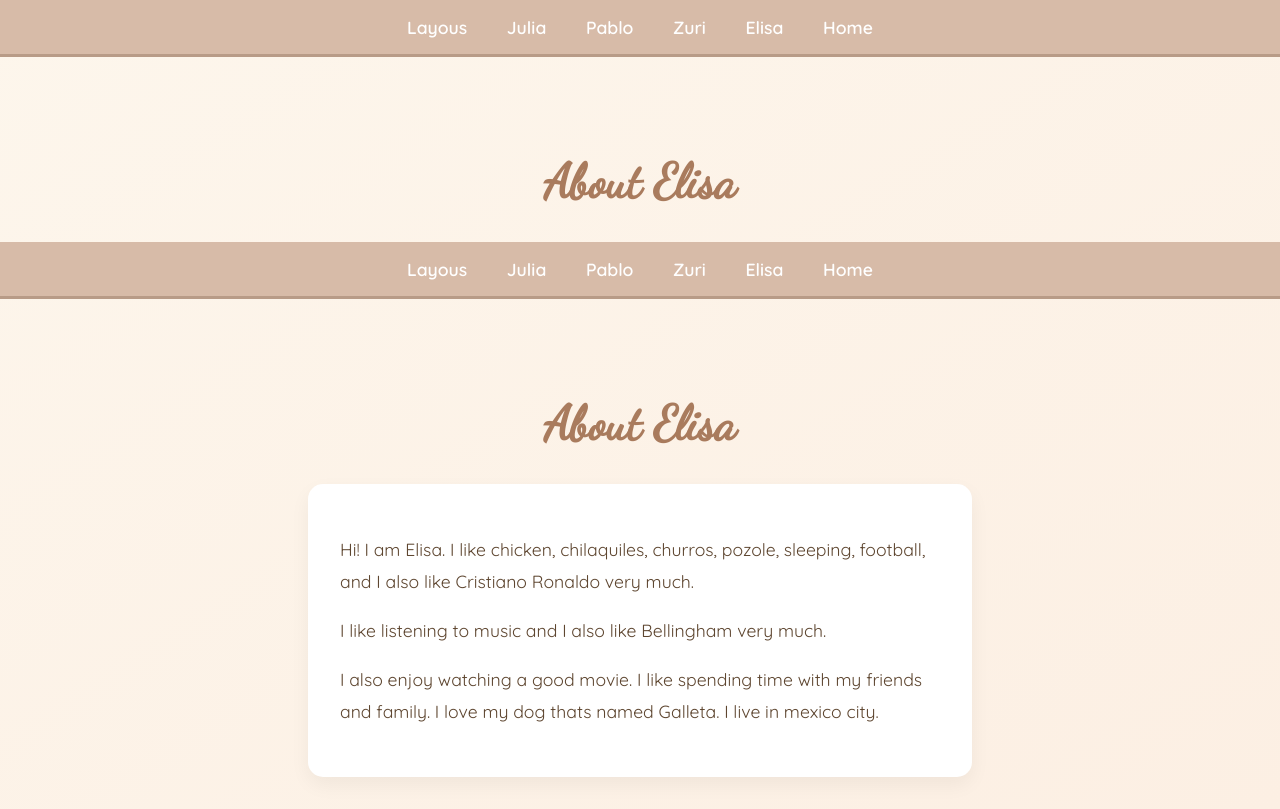
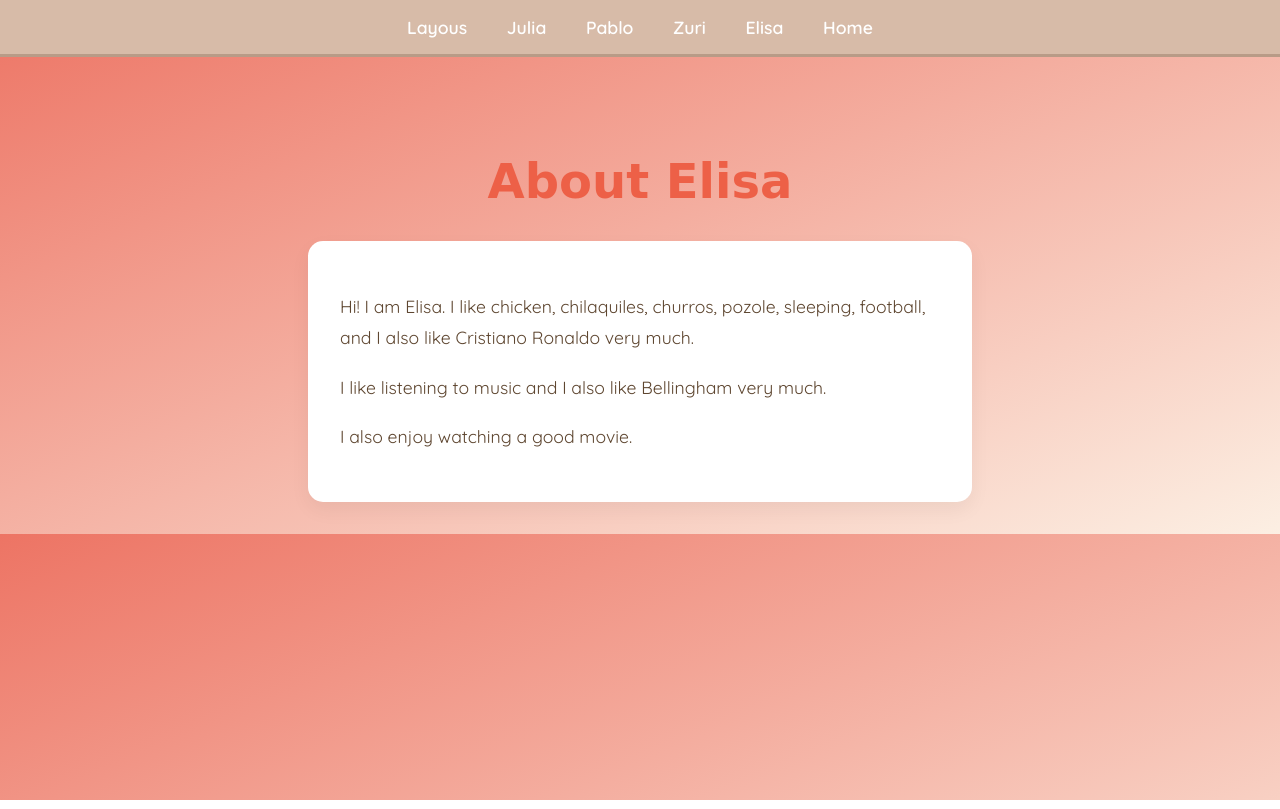
Before and after one commit to julivarse/ict-project, a plain HTML site: page elisa.html in a window 1280 px wide. Drawn offline with Linux system fonts and the light colour scheme.

Commit message:
Update elisa.html

```diff
--- a/elisa.html
+++ b/elisa.html
@@ -9,7 +9,7 @@
      margin: 0;
      padding: 0;
      font-family: 'Quicksand', sans-serif;
-     background: linear-gradient(to bottom right, #fdf6ec, #fcefe3);
+     background: linear-gradient(to bottom right, #ed7464, #fcefe3);
      color: #5e4630;
    }
 
@@ -38,85 +38,10 @@
 
    h1 {
      text-align: center;
-     font-family: 'Dancing Script', cursive;
+     font-family: 'Broadway', cursive;
      font-size: 3em;
      margin-top: 2em;
-     color: #a97b5d;
-   }
-
-
-   .content {
-     max-width: 600px;
-     margin: 2em auto;
-     padding: 2em;
-     background: white;
-     border-radius: 15px;
-     box-shadow: 0 8px 20px rgba(0, 0, 0, 0.05);
-   }
-
-
-   p {
-     line-height: 1.8;
-     font-size: 1.1em;
-   }
- </style>
-</head>
-<body>
- <nav>
-   <a href="layous.html">Layous</a>
-   <a href="julia.html">Julia</a>
-   <a href="pablo.html">Pablo</a>
-   <a href="zuri.html">Zuri</a>
-   <a href="elisa.html">Elisa</a>
-   <a href="index.html">Home</a>
- </nav>
-
-
- <h1>About Elisa</h1>
-<!DOCTYPE html>
-<html lang="en">
-<head>
- <meta charset="UTF-8" />
- <title>Elisa</title>
- <link href="https://fonts.googleapis.com/css2?family=Dancing+Script&family=Quicksand:wght@400;600&display=swap" rel="stylesheet">
- <style>
-   body {
-     margin: 0;
-     padding: 0;
-     font-family: 'Quicksand', sans-serif;
-     background: linear-gradient(to bottom right, #fdf6ec, #fcefe3);
-     color: #5e4630;
-   }
-
-
-   nav {
-     background: #d7bba8;
-     padding: 1em;
-     text-align: center;
-     border-bottom: 3px solid #b89b87;
-   }
-
-
-   nav a {
-     color: white;
-     margin: 0 1em;
-     text-decoration: none;
-     font-weight: 600;
-     font-size: 1.1em;
-   }
-
-
-   nav a:hover {
-     text-decoration: underline;
-   }
-
-
-   h1 {
-     text-align: center;
-     font-family: 'Dancing Script', cursive;
-     font-size: 3em;
-     margin-top: 2em;
-     color: #a97b5d;
+     color: #ed6047;
    }
 
 
@@ -151,7 +76,7 @@
  <div class="content">
    <p>Hi! I am Elisa. I like chicken, chilaquiles, churros, pozole, sleeping, football, and I also like Cristiano Ronaldo very much.</p>
    <p>I like listening to music and I also like Bellingham very much.</p>
-   <p>I also enjoy watching a good movie. I like spending time with my friends and family. I love my dog thats named Galleta. I live in mexico city.</p>
+   <p>I also enjoy watching a good movie.</p>
  </div>
 </body>
 </html>
```
